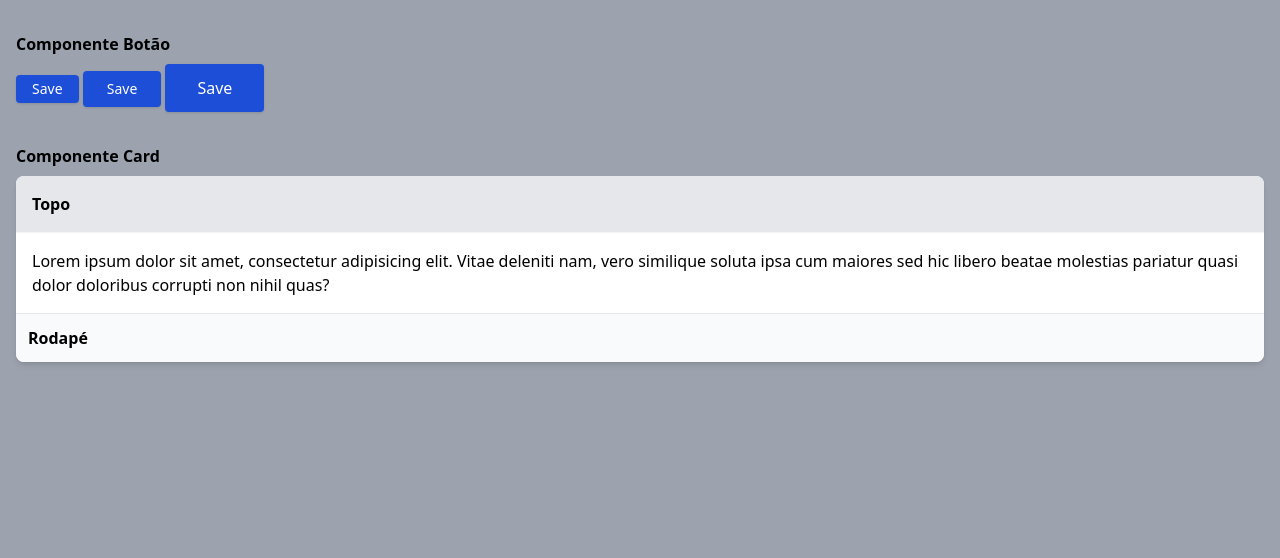
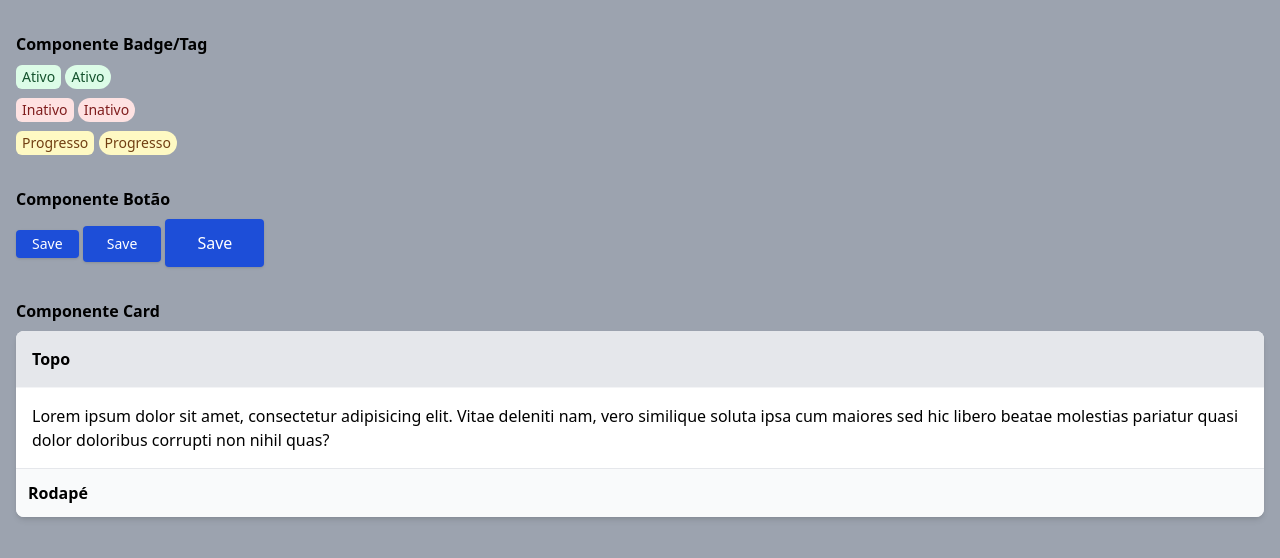
Before and after one commit to EdiJunior88/TailwindCSS_2_para_Iniciantes, a website: page src/index.html in a window 1280 px wide. Drawn offline with Linux system fonts and the light colour scheme.

Commit message:
Componente Badge

```diff
--- a/src/index.html
+++ b/src/index.html
@@ -11,6 +11,25 @@
 
 <body class="bg-gray-400 dark:bg-gray-800">
   <div class="container mx-auto px-4 py-8 space-y-8">
+    <div>
+      <h6 class="dark:text-gray-50 font-bold mb-2">Componente Badge/Tag</h6>
+
+      <div class="mb-2">
+        <div class="inline-flex item-center text-sm bg-green-100 px-1.5 py-0.5 rounded-md text-green-900 font-medium">Ativo</div>
+        <div class="inline-flex item-center text-sm bg-green-100 px-1.5 py-0.5 rounded-full text-green-900 font-medium">Ativo</div>
+      </div>
+
+      <div class="mb-2">
+        <div class="inline-flex item-center text-sm bg-red-100 px-1.5 py-0.5 rounded-md text-red-900 font-medium">Inativo</div>
+        <div class="inline-flex item-center text-sm bg-red-100 px-1.5 py-0.5 rounded-full text-red-900 font-medium">Inativo</div>
+      </div>
+
+      <div>
+        <div class="inline-flex item-center text-sm bg-yellow-100 px-1.5 py-0.5 rounded-md text-yellow-900 font-medium">Progresso</div>
+        <div class="inline-flex item-center text-sm bg-yellow-100 px-1.5 py-0.5 rounded-full text-yellow-900 font-medium">Progresso</div>
+      </div>
+    </div>
+
     <div>
       <h6 class="dark:text-gray-50 font-bold mb-2">Componente Botão</h6>
       <button class="text-sm bg-blue-700 hover:bg-blue-500 px-4 py-1 rounded text-white shadow">Save</button>
```
Also changed, not shown: dist/output.css.
